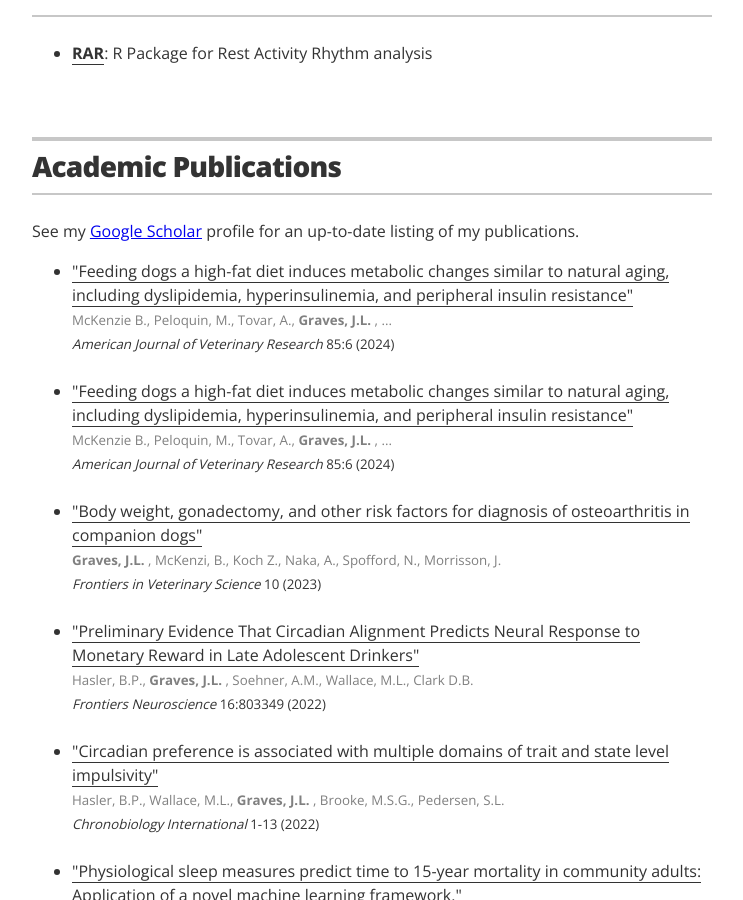
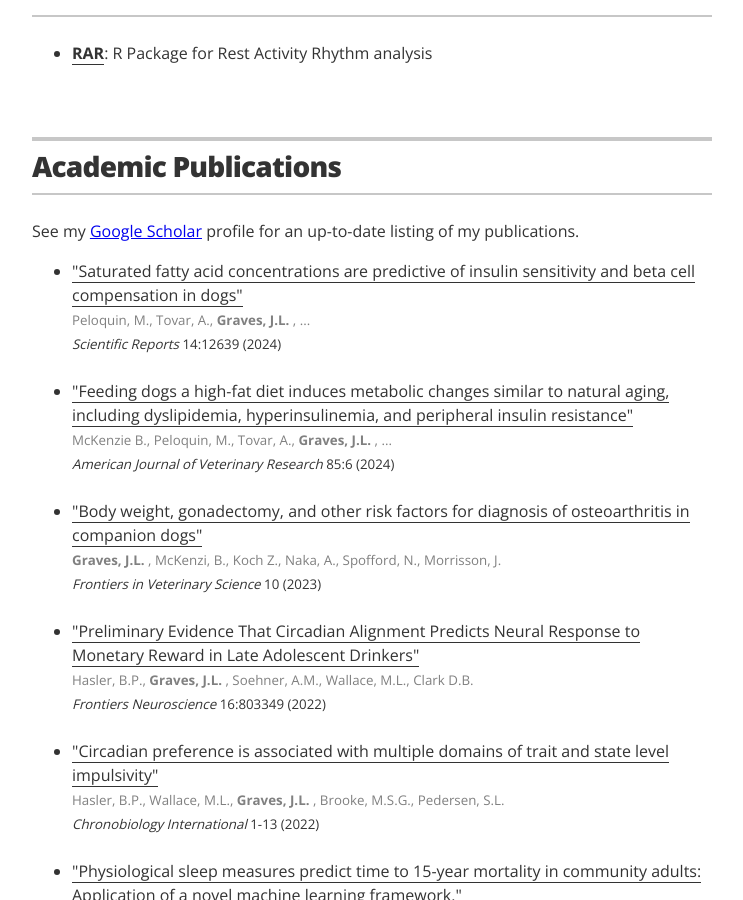
Before and after one commit to JessLGraves/jesslgraves.github.io, a Jekyll site: the page built from index.html, in a window 1280 px wide and 900 px high, scrolled down 981 px. Shown: the whole window, without its empty margins (268-1011 px from the left). Built offline with Jekyll 4.4.1, drawn with Linux system fonts in a browser that asks for light colours.

Commit message:
Update papers.yml

```diff
--- a/_data/papers.yml
+++ b/_data/papers.yml
@@ -1,10 +1,10 @@
  -
-  title: "Feeding dogs a high-fat diet induces metabolic changes similar to natural aging, including dyslipidemia, hyperinsulinemia, and peripheral insulin resistance"
-  authors: "McKenzie B., Peloquin, M., Tovar, A., <b>Graves, J.L. </b>, ..."
-  journal: "American Journal of Veterinary Research"
+  title: "Saturated fatty acid concentrations are predictive of insulin sensitivity and beta cell compensation in dogs"
+  authors: "Peloquin, M., Tovar, A., <b>Graves, J.L. </b>, ..."
+  journal: "Scientific Reports"
   year: 2024
-  volume: "85:6"
-  url: "https://doi.org/10.2460/ajvr.23.11.0253"
+  volume: "14:12639"
+  url: "https://doi.org/10.1038/s41598-024-63373-5"
   highlight: true
  -
   title: "Feeding dogs a high-fat diet induces metabolic changes similar to natural aging, including dyslipidemia, hyperinsulinemia, and peripheral insulin resistance"
```
